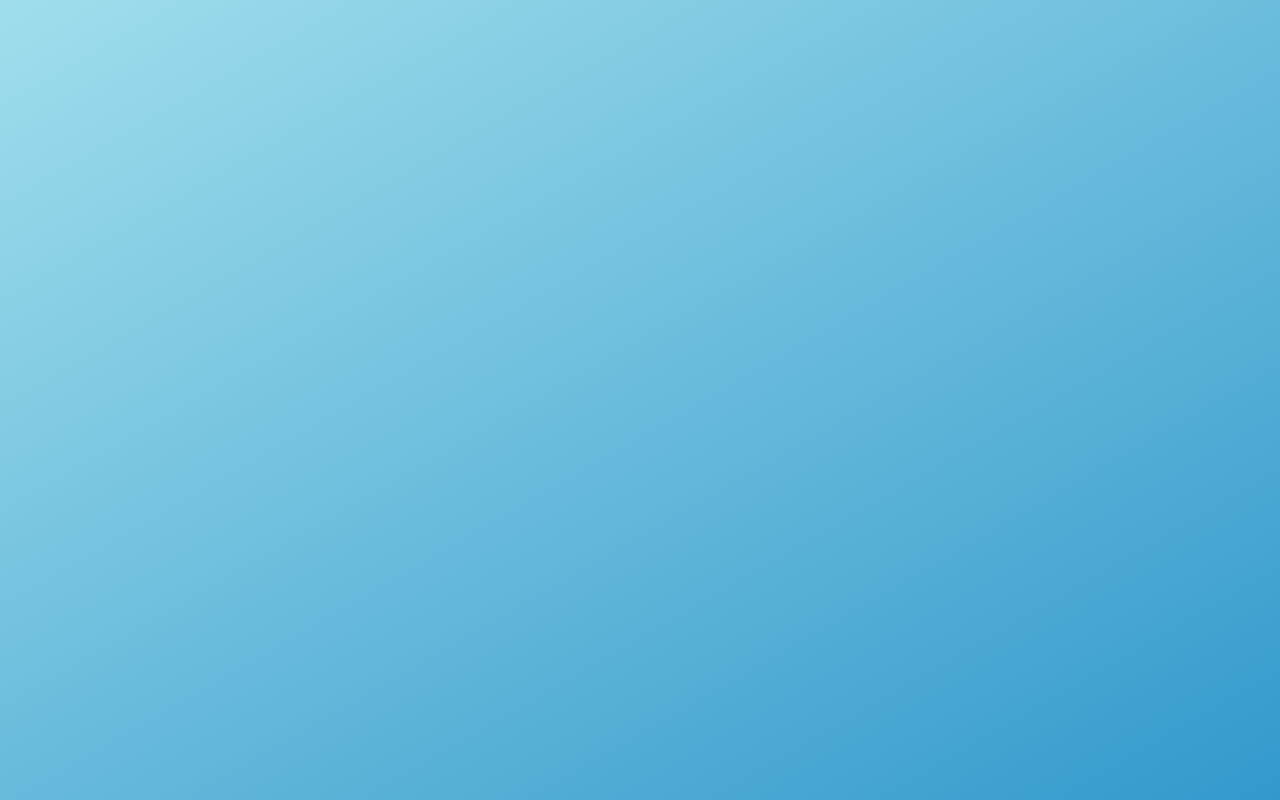
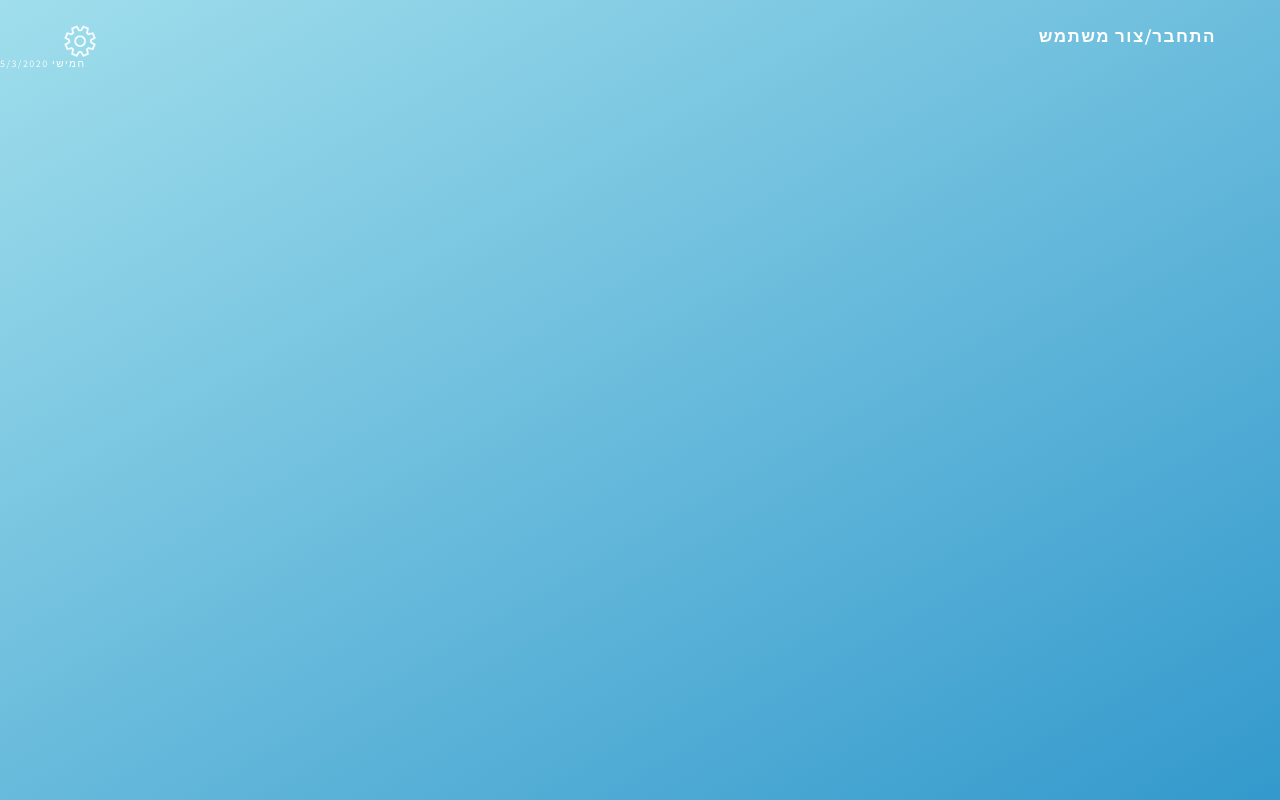
Before and after one commit to anton202/myTipsClient4.0, an Angular app: page / in a window 1280 px wide. Built offline with nearby package versions, Linux system fonts and the light colour scheme.

Commit message:
add date to tipCalculator comp

```diff
--- a/src/app/tip-calculator/tip-calculator.component.html
+++ b/src/app/tip-calculator/tip-calculator.component.html
@@ -0,0 +1,8 @@
+<app-nav></app-nav>
+
+<div class="tipCalculator">
+    <div class="date">
+        {{ date | date:'d/M/yyyy' }}
+        {{getDay()}}
+    </div>
+</div>
--- a/src/app/tip-calculator/tip-calculator.component.ts
+++ b/src/app/tip-calculator/tip-calculator.component.ts
@@ -6,10 +6,16 @@ import { Component, OnInit } from '@angular/core';
   styleUrls: ['./tip-calculator.component.scss']
 })
 export class TipCalculatorComponent implements OnInit {
+  date:Date = new Date();
+  days:Array<string> = ['ראשון','שני','שלישי','רביעי','חמישי','שישי','שבת'];
 
   constructor() { }
 
   ngOnInit(): void {
   }
 
+  getDay(){
+    return this.days[this.date.getDay()];
+  }
+
 }
--- a/src/app/tip-calculator/tip-calculator.module.ts
+++ b/src/app/tip-calculator/tip-calculator.module.ts
@@ -1,5 +1,7 @@
 import { NgModule } from '@angular/core';
 import { CommonModule } from '@angular/common';
+import { SharedModule } from '../shared/shared.module';
+
 import { TipCalculatorComponent } from './tip-calculator.component';
 
 
@@ -7,7 +9,8 @@ import { TipCalculatorComponent } from './tip-calculator.component';
 @NgModule({
   declarations: [TipCalculatorComponent],
   imports: [
-    CommonModule
+    CommonModule,
+    SharedModule
   ],
   exports: [TipCalculatorComponent]
 })
```
